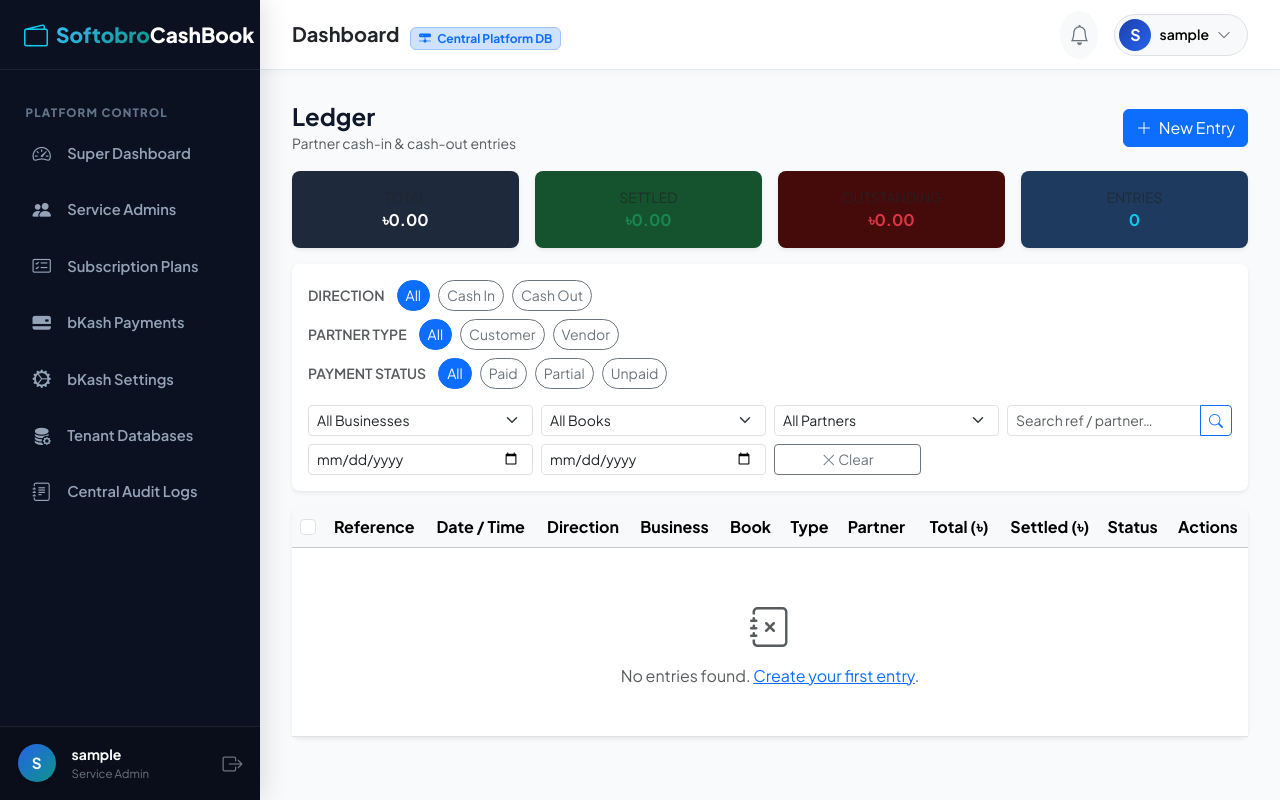
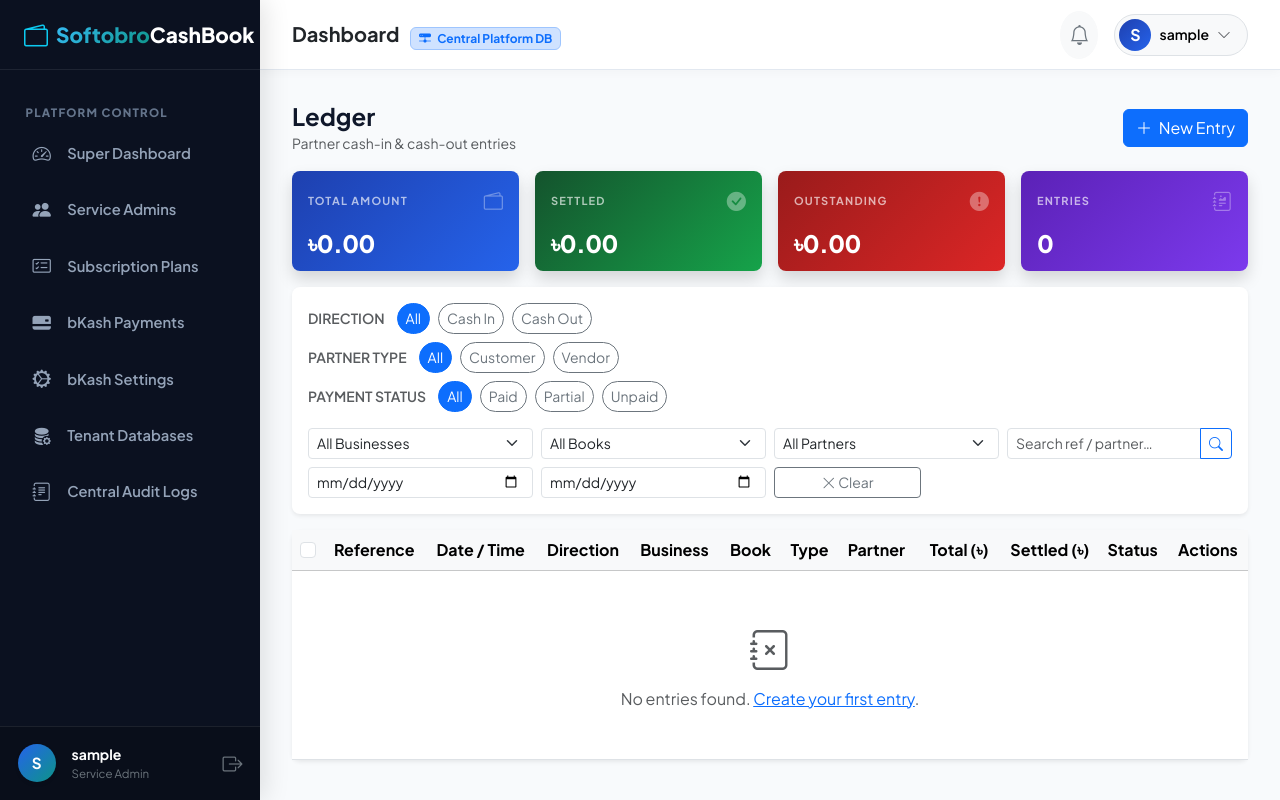
Before and after one commit to Fahim-Prionto/SoftobroCashbook, a Django app: page /app/partners/ledger/ in a window 1280 px wide. Run offline with Django 5.2, Linux system fonts and the light colour scheme; the visitor is signed in with stand-in values (Sample User, id 1); data that the repository does not hold is empty; parts of the project's set-up code (start-up, migrations or seed data) failed here and were passed over.

Commit message:
style: redesign stats cards in ledger & partner balance with gradient backgrounds, bold white text, icons

```diff
--- a/templates/partners/ledger_list.html
+++ b/templates/partners/ledger_list.html
@@ -14,28 +14,60 @@
 
 <!-- Stats -->
 <div class="row g-3 mb-3">
+    <!-- TOTAL -->
     <div class="col-6 col-sm-3">
-        <div class="card border-0 shadow-sm rounded-3 p-3 text-center" style="background:#1e293b;">
-            <div class="text-muted small">TOTAL</div>
-            <div class="fw-bold text-white">৳{{ total|floatformat:2 }}</div>
+        <div class="card border-0 shadow rounded-3 overflow-hidden" style="background: linear-gradient(135deg, #1e40af 0%, #2563eb 100%); min-height: 100px;">
+            <div class="card-body d-flex flex-column justify-content-between p-3">
+                <div class="d-flex align-items-center justify-content-between mb-2">
+                    <span style="font-size: 11px; font-weight: 700; letter-spacing: 1.2px; color: rgba(255,255,255,.65); text-transform: uppercase;">Total Amount</span>
+                    <i class="bi bi-wallet2" style="font-size: 1.2rem; color: rgba(255,255,255,.35);"></i>
+                </div>
+                <div style="font-size: 1.5rem; font-weight: 800; color: #fff; letter-spacing: -.5px; line-height: 1;">
+                    ৳{{ total|floatformat:2 }}
+                </div>
+            </div>
         </div>
     </div>
+    <!-- SETTLED -->
     <div class="col-6 col-sm-3">
-        <div class="card border-0 shadow-sm rounded-3 p-3 text-center" style="background:#14532d;">
-            <div class="text-muted small">SETTLED</div>
-            <div class="fw-bold text-success">৳{{ settled|floatformat:2 }}</div>
+        <div class="card border-0 shadow rounded-3 overflow-hidden" style="background: linear-gradient(135deg, #14532d 0%, #16a34a 100%); min-height: 100px;">
+            <div class="card-body d-flex flex-column justify-content-between p-3">
+                <div class="d-flex align-items-center justify-content-between mb-2">
+                    <span style="font-size: 11px; font-weight: 700; letter-spacing: 1.2px; color: rgba(255,255,255,.65); text-transform: uppercase;">Settled</span>
+                    <i class="bi bi-check-circle-fill" style="font-size: 1.2rem; color: rgba(255,255,255,.35);"></i>
+                </div>
+                <div style="font-size: 1.5rem; font-weight: 800; color: #fff; letter-spacing: -.5px; line-height: 1;">
+                    ৳{{ settled|floatformat:2 }}
+                </div>
+            </div>
         </div>
     </div>
+    <!-- OUTSTANDING -->
     <div class="col-6 col-sm-3">
-        <div class="card border-0 shadow-sm rounded-3 p-3 text-center" style="background:#450a0a;">
-            <div class="text-muted small">OUTSTANDING</div>
-            <div class="fw-bold text-danger">৳{{ outstanding|floatformat:2 }}</div>
+        <div class="card border-0 shadow rounded-3 overflow-hidden" style="background: linear-gradient(135deg, #991b1b 0%, #dc2626 100%); min-height: 100px;">
+            <div class="card-body d-flex flex-column justify-content-between p-3">
+                <div class="d-flex align-items-center justify-content-between mb-2">
+                    <span style="font-size: 11px; font-weight: 700; letter-spacing: 1.2px; color: rgba(255,255,255,.65); text-transform: uppercase;">Outstanding</span>
+                    <i class="bi bi-exclamation-circle-fill" style="font-size: 1.2rem; color: rgba(255,255,255,.35);"></i>
+                </div>
+                <div style="font-size: 1.5rem; font-weight: 800; color: #fff; letter-spacing: -.5px; line-height: 1;">
+                    ৳{{ outstanding|floatformat:2 }}
+                </div>
+            </div>
         </div>
     </div>
+    <!-- ENTRIES -->
     <div class="col-6 col-sm-3">
-        <div class="card border-0 shadow-sm rounded-3 p-3 text-center" style="background:#1e3a5f;">
-            <div class="text-muted small">ENTRIES</div>
-            <div class="fw-bold text-info">{{ entry_count }}</div>
+        <div class="card border-0 shadow rounded-3 overflow-hidden" style="background: linear-gradient(135deg, #5b21b6 0%, #7c3aed 100%); min-height: 100px;">
+            <div class="card-body d-flex flex-column justify-content-between p-3">
+                <div class="d-flex align-items-center justify-content-between mb-2">
+                    <span style="font-size: 11px; font-weight: 700; letter-spacing: 1.2px; color: rgba(255,255,255,.65); text-transform: uppercase;">Entries</span>
+                    <i class="bi bi-journal-richtext" style="font-size: 1.2rem; color: rgba(255,255,255,.35);"></i>
+                </div>
+                <div style="font-size: 1.5rem; font-weight: 800; color: #fff; letter-spacing: -.5px; line-height: 1;">
+                    {{ entry_count }}
+                </div>
+            </div>
         </div>
     </div>
 </div>
```
Also changed, not shown: templates/partners/partner_balance.html (+30 -9 lines).
